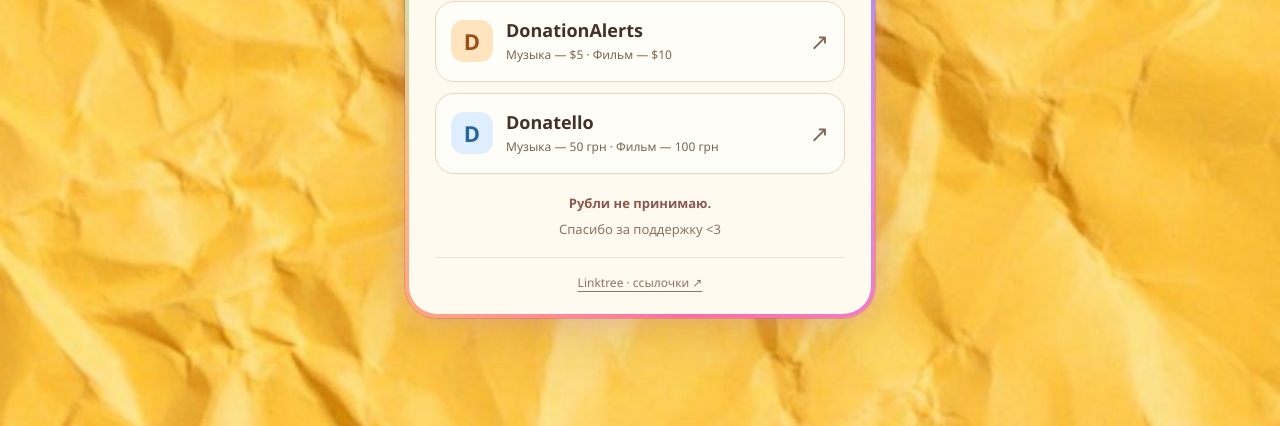
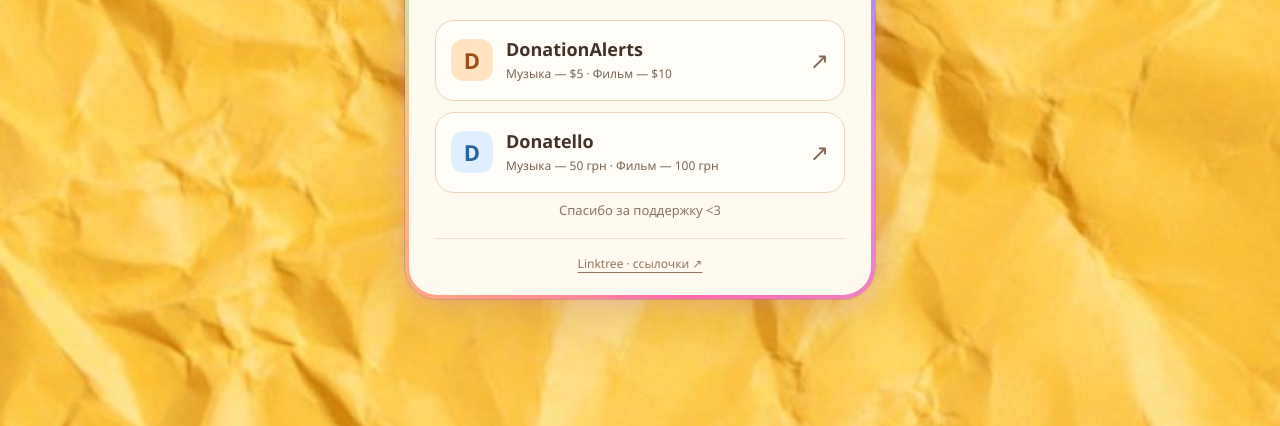
Before and after one commit to yaroslavayasych-lab/donate, a plain HTML site: page index.html in a window 1280 px wide. Shown: the part 374-800 px from the top of the page. Drawn offline with Linux system fonts and the light colour scheme.

Commit message:
Remove ruble notice from donation page

```diff
--- a/index.html
+++ b/index.html
@@ -22,7 +22,7 @@ main::after{content:"";position:absolute;inset:-4px;padding:4px;border-radius:in
 <nav class="links" aria-label="Платформы для доната">
 <a class="donate" href="https://www.donationalerts.com/r/yassychh"><span class="badge da" aria-hidden="true">D</span><span class="copy"><strong>DonationAlerts</strong><small>Музыка — $5 · Фильм — $10</small></span><span class="arrow" aria-hidden="true">↗</span></a>
 <a class="donate" href="https://donatello.to/yasych"><span class="badge do" aria-hidden="true">D</span><span class="copy"><strong>Donatello</strong><small>Музыка — 50 грн · Фильм — 100 грн</small></span><span class="arrow" aria-hidden="true">↗</span></a></nav>
-<p class="currency">Рубли не принимаю.</p><p class="thanks">Спасибо за поддержку &lt;3</p>
+<p class="thanks">Спасибо за поддержку &lt;3</p>
 <nav class="socials" aria-label="Социальные сети"><a href="https://linktr.ee/yasych" target="_blank" rel="noopener noreferrer" referrerpolicy="no-referrer">Linktree · ссылочки ↗</a></nav>
 </main><script>const portrait=document.querySelector('.portrait');const icon=portrait.querySelector('img');
   function removeIconBackground() {
```
